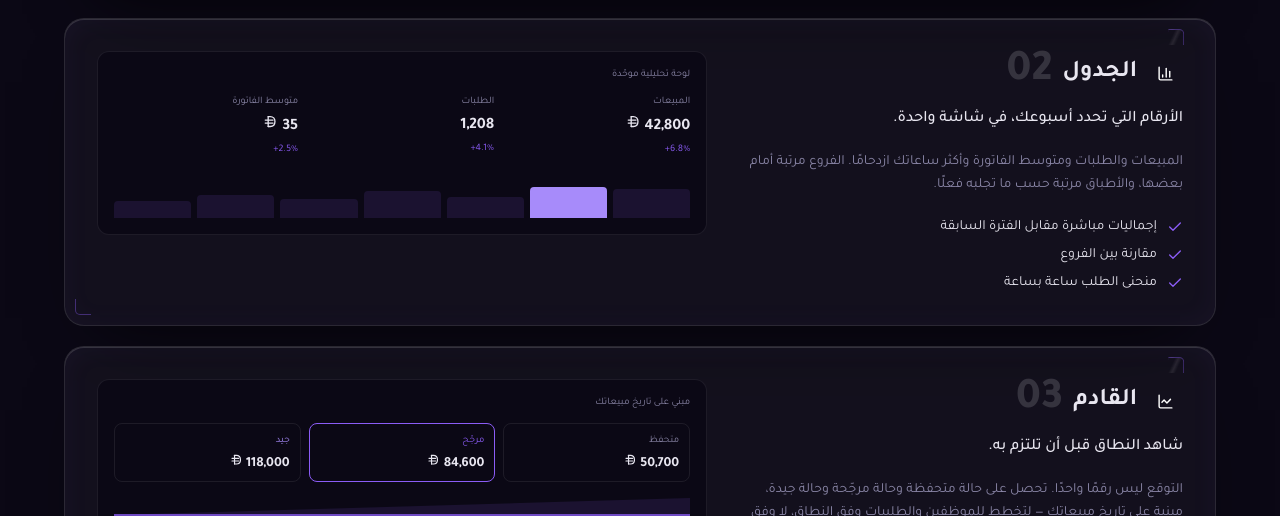
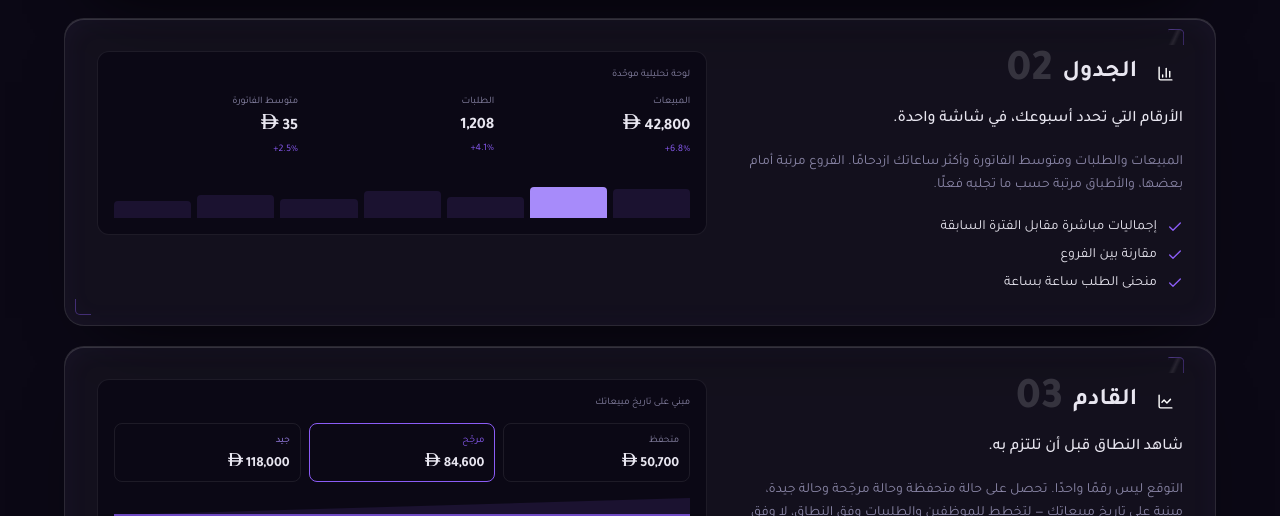
Before and after one commit to mohammedsaalderei-stack/PureMargin, a React (Vite) app: page / in a window 1280 px wide. Shown: the part 2178-2694 px from the top of the page. Built offline with nearby package versions, Linux system fonts and the light colour scheme.

Commit message:
Replace the dirham mark with the Central Bank's actual symbol

```diff
--- a/src/Dirham.jsx
+++ b/src/Dirham.jsx
@@ -1,29 +1,41 @@
-/* The new UAE Dirham mark, introduced by the Central Bank in 2025.
-   Drawn as SVG rather than typed as a character: the codepoint has no
-   dependable font coverage yet, and a missing glyph renders as a box.
-   Swap in the Central Bank's official asset when you have it — only
-   this file needs to change. */
+/* The UAE Dirham mark, as issued by the Central Bank in 2025.
+
+   Traced from the Central Bank's own artwork rather than drawn from
+   measurements. The previous version was hand-built and recognisably wrong:
+   stroked outlines instead of a solid glyph, and the two bars crossing only on
+   the left when they cross on both sides. A national currency symbol either
+   looks right or it looks like a mistake, and this one is on every price in
+   the product.
+
+   Filled with `evenodd` so the counter of the D and the gaps between the bars
+   stay open. Coloured with `currentColor`, so it inherits whatever the text
+   around it is doing — including the cyan of the margin figure on the
+   dashboard — and needs no variant per palette.
+
+   Deliberately not the Unicode codepoint. Font coverage is still thin and a
+   missing glyph renders as a box, which on a price is worse than no symbol at
+   all. */
+
+const VIEW_W = 27.64;
+const PATH = "M12.57 24.03L2.42 24.00L2.73 23.69L3.17 22.87L3.49 21.80L3.61 15.64L1.82 15.61L1.26 15.42L0.88 15.17L0.53 14.83L0.09 14.01L-0.03 13.45L-0.03 12.63L0.06 12.60L0.75 13.10L1.26 13.23L3.52 13.23L3.55 10.81L1.70 10.77L1.01 10.46L0.47 9.93L0.16 9.36L-0.03 8.61L-0.03 7.79L0.44 8.14L1.07 8.39L3.52 8.39L3.61 8.29L3.55 2.76L3.17 1.26L2.51 -0.03L12.57 -0.03L15.27 0.35L17.15 0.91L18.53 1.54L19.66 2.23L20.61 2.98L21.33 3.71L22.59 5.47L23.28 6.97L23.75 8.39L25.76 8.39L26.26 8.51L26.70 8.76L27.24 9.30L27.55 9.86L27.68 10.30L27.64 11.47L27.20 11.03L26.45 10.77L24.13 10.77L24.09 13.13L25.95 13.23L26.76 13.60L27.36 14.26L27.61 14.89L27.64 16.24L27.14 15.80L26.64 15.61L23.69 15.61L23.21 17.28L22.34 19.04L21.39 20.29L20.17 21.46L18.97 22.27L17.40 23.03L15.02 23.72L12.57 24.03ZM19.57 8.36L19.26 6.85L18.50 4.96L17.75 3.83L16.77 2.86L15.96 2.29L14.76 1.73L13.07 1.29L11.06 1.16L7.26 1.19L7.29 8.39L19.57 8.36ZM19.82 13.19L19.79 10.77L7.26 10.81L7.29 13.23L19.82 13.19ZM10.90 22.81L13.01 22.65L14.14 22.40L15.90 21.64L16.71 21.08L17.81 19.98L18.44 19.04L19.07 17.65L19.57 15.64L7.29 15.61L7.26 22.81L10.90 22.81Z";
 
 export function DirhamMark({ size = "0.95em", className = "", style = {} }) {
   return (
     <svg
-      viewBox="0 0 24 24"
-      width={size}
+      viewBox={`0 0 ${VIEW_W} 24`}
       height={size}
-      fill="none"
-      stroke="currentColor"
-      strokeWidth="2.1"
-      strokeLinecap="round"
-      strokeLinejoin="round"
+      /* Width follows the glyph's own proportions rather than being forced
+         square, which is what made the old mark sit oddly beside a number. */
+      width={`calc(${size} * ${VIEW_W / 24})`}
+      fill="currentColor"
+      fillRule="evenodd"
+      clipRule="evenodd"
       role="img"
       aria-label="AED"
       className={className}
-      style={{ display: "inline-block", verticalAlign: "-0.08em", flexShrink: 0, ...style }}
+      style={{ display: "inline-block", verticalAlign: "-0.06em", flexShrink: 0, ...style }}
     >
-      <path d="M8.2 4.2v15.6" />
-      <path d="M8.2 4.2h3.3c4.6 0 7.4 3.1 7.4 7.8s-2.8 7.8-7.4 7.8H8.2" />
-      <path d="M3.6 9.6h12.2" />
-      <path d="M3.6 14.4h12.2" />
+      <path d={PATH} />
     </svg>
   );
 }
```
